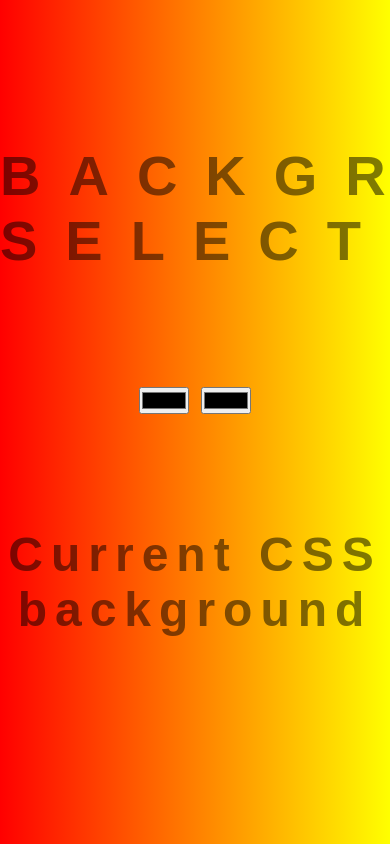
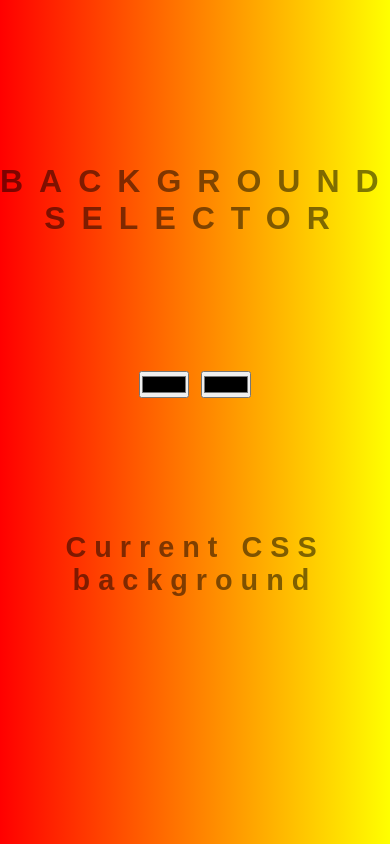
Before and after one commit to Pratik199607/bgGenerator, a plain HTML site: page index.html in a window 390 px wide. Drawn offline with Linux system fonts and the light colour scheme.

Commit message:
update
optional update

```diff
--- a/style.css
+++ b/style.css
@@ -49,3 +49,16 @@ h3 {
 	text-transform: none;
 	letter-spacing: 0.01em;
 }
+@media screen and (max-width:800px){
+	h1{
+		font-size:2rem;
+		width:100%;
+	}
+	h2{
+		font-size:1.8rem;
+		width:100%;
+	}
+	h3{
+		width:100%;
+	}
+}
```
